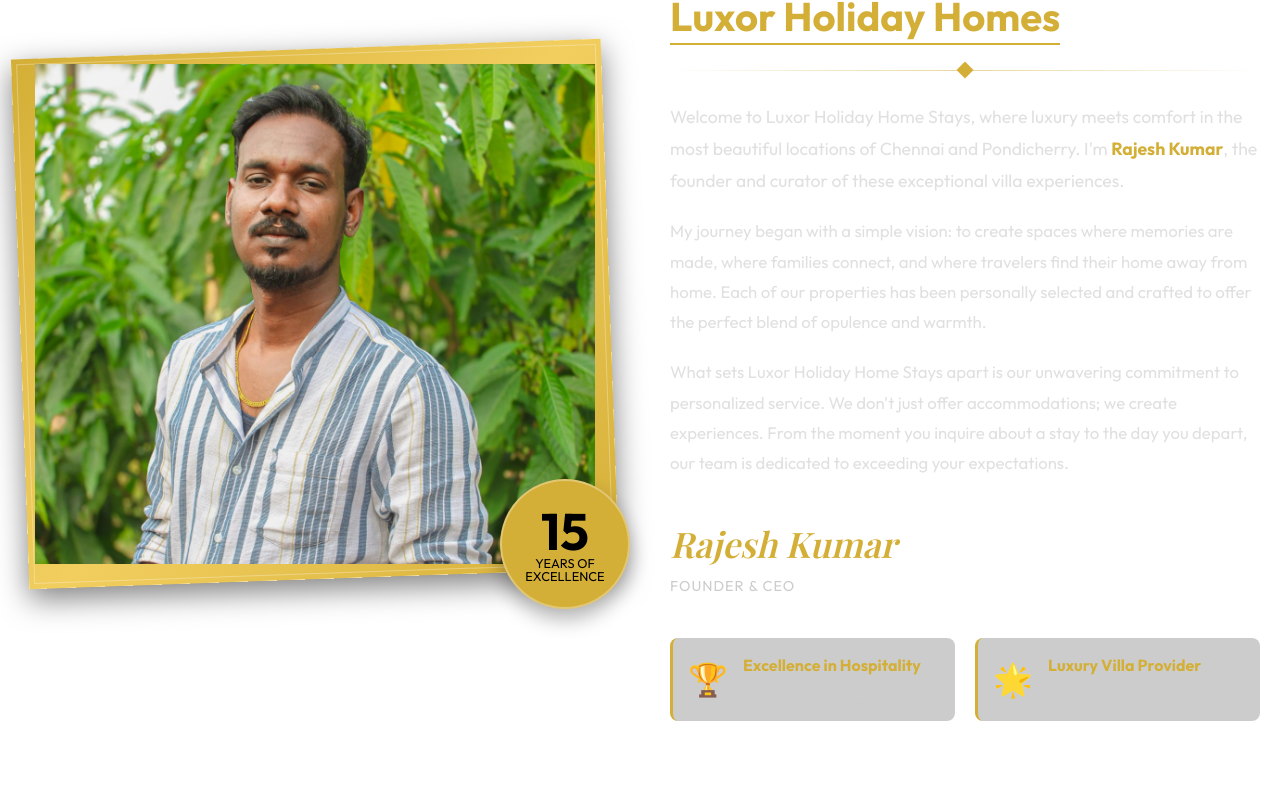
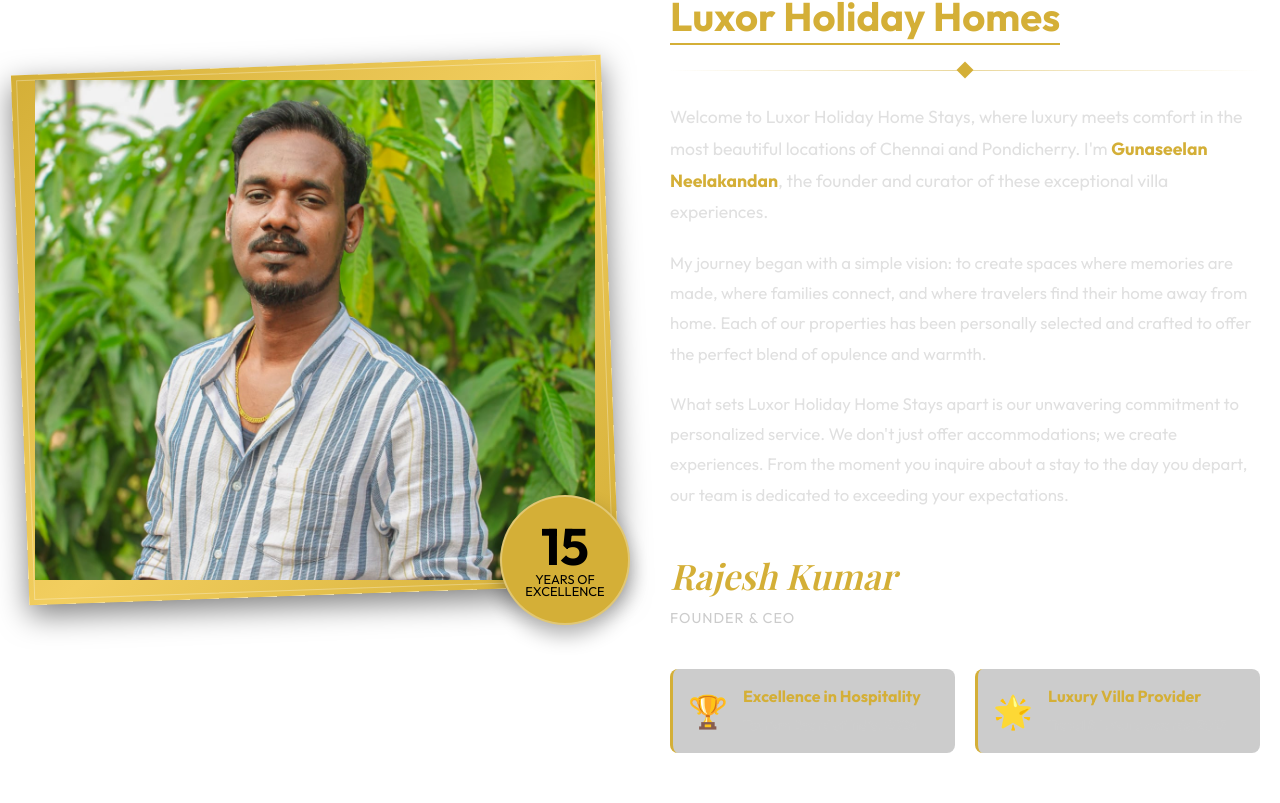
Before and after one commit to LuxorholidaysHomeStays/luxorholidayhomesstays, a React (Vite) app: page /about in a window 1280 px wide. Shown: the part 1057-1860 px from the top of the page. Built offline with nearby package versions, Linux system fonts and the light colour scheme; no server answers.

Commit message:
owner name changed

```diff
--- a/src/components/About/PersonalIntro.jsx
+++ b/src/components/About/PersonalIntro.jsx
@@ -39,7 +39,7 @@
             </div>
 
             <p className="intro-paragraph">
-              Welcome to Luxor Holiday Home Stays, where luxury meets comfort in the most beautiful locations of Chennai and Pondicherry. I'm <strong>Rajesh Kumar</strong>, the founder and curator of these exceptional villa experiences.
+              Welcome to Luxor Holiday Home Stays, where luxury meets comfort in the most beautiful locations of Chennai and Pondicherry. I'm <strong>Gunaseelan Neelakandan</strong>, the founder and curator of these exceptional villa experiences.
             </p>
 
             <p className="philosophy">
```
